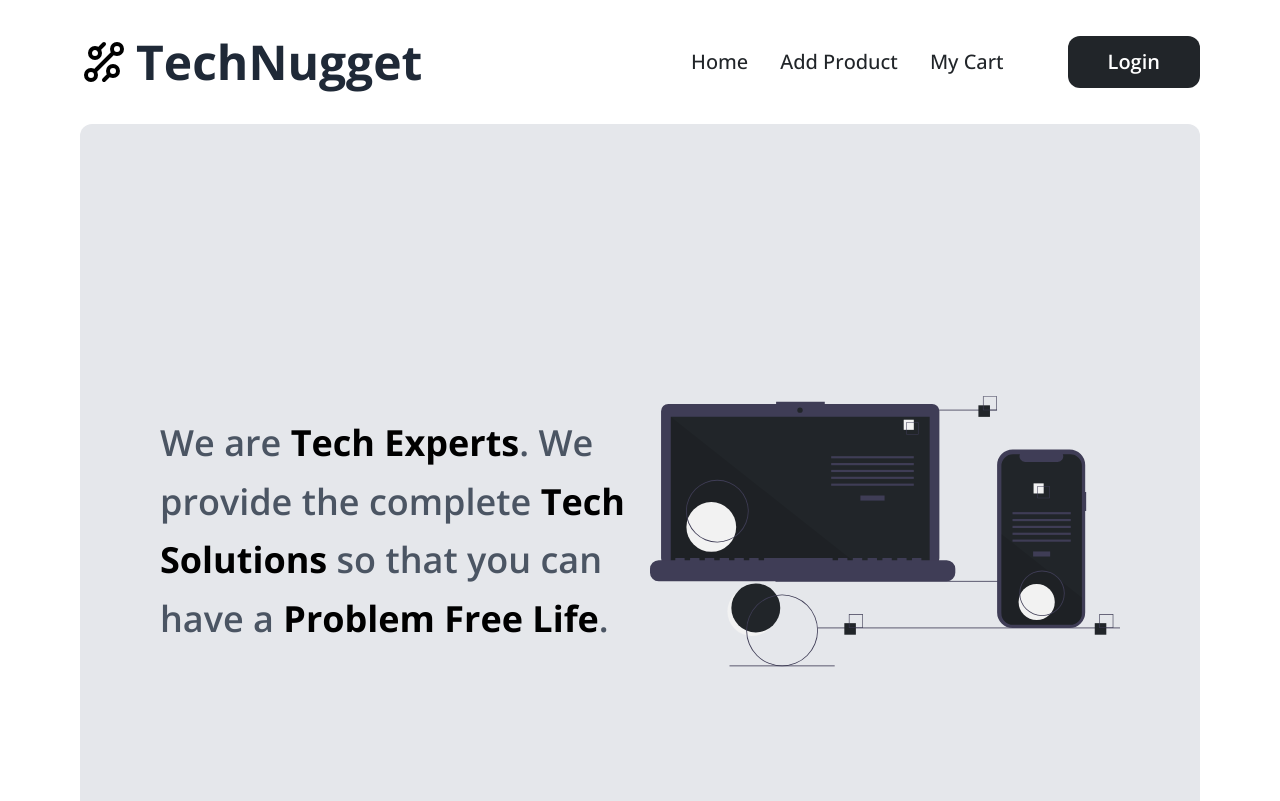
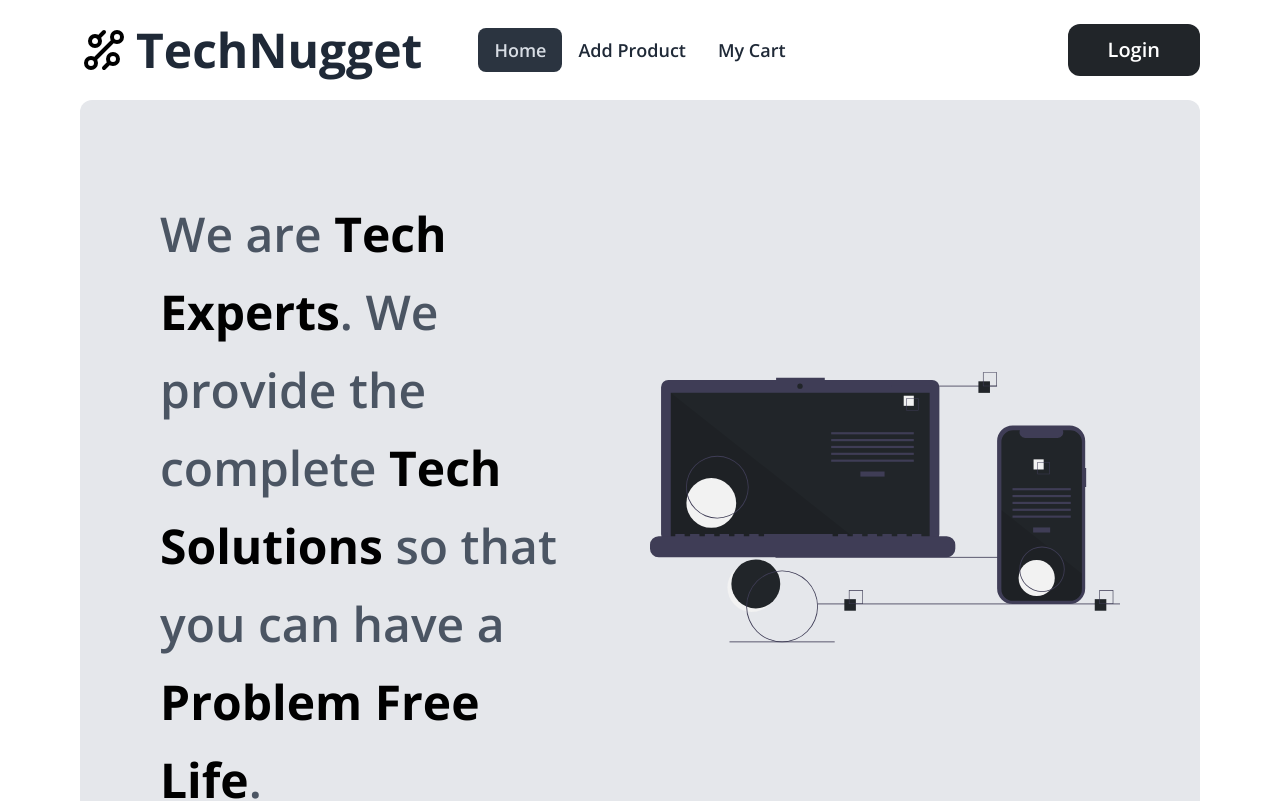
Before and after one commit to tanvir0908/react-tech-nugget, a React (Vite) app in the folder TechNugget/: page / in a window 1280 px wide. Shown: the top 801 px of the page. Built offline with nearby package versions, Linux system fonts and the light colour scheme; no server answers.

Commit message:
Navbar updated with mobile responsive navbar

```diff
--- a/TechNugget/src/components/Banner/Banner.jsx
+++ b/TechNugget/src/components/Banner/Banner.jsx
@@ -4,7 +4,7 @@ export default function Banner() {
   return (
     <div className="md:flex py-20 px-20 justify-center items-center gap-5 mx-0 md:mx-20 bg-gray-200 rounded-xl">
       <div className="flex-1 mx-auto text-gray-600">
-        <h2 className="text-4xl font-semibold leading-relaxed">
+        <h2 className="text-5xl w-11/12 font-semibold leading-relaxed">
           We are <span className="font-bold text-black">Tech Experts</span>. We
           provide the complete{" "}
           <span className="font-bold text-black">Tech Solutions</span> so that
--- a/TechNugget/src/components/Navbar/Navbar.jsx
+++ b/TechNugget/src/components/Navbar/Navbar.jsx
@@ -23,13 +23,13 @@ export default function Navbar() {
         </div>
         <div
           onClick={() => setOpen(!open)}
-          className="absolute right-5 top-[1.4rem] cursor-pointer md:hidden w-7 h-7 text-2xl font-bold"
+          className="absolute right-5 top-[2.6rem] cursor-pointer md:hidden w-7 h-7 text-2xl font-bold"
         >
           {open ? <AiOutlineClose /> : <AiOutlineMenu />}
         </div>
         <ul
-          className={`md:flex md:items-center text-xl font-medium md:pb-0 pb-6 absolute bg-white pl-5 md:pl-0 rounded-xl md:static md:z-auto z-[10] top-[4rem] w-full md:w-auto transition-all duration-500 ease-in ${
-            open ? "left-[250px]" : "left-[500px]"
+          className={`md:flex md:items-center text-xl font-medium md:pb-0 pb-6 absolute bg-white pl-5 md:pl-0 rounded-xl md:static md:z-auto z-[10] w-full md:w-auto transition-all duration-500 ease-in ${
+            open ? "top-[110px]" : "top-[-300px]"
           }`}
         >
           <li className="text-[#212529] md:ml-8 ">
@@ -41,19 +41,6 @@ export default function Navbar() {
           <li className="text-[#212529] md:mx-8 mb-3 md:mb-0">
             <NavLink to={`/cart/${user?.email}`}>My Cart</NavLink>
           </li>
-          {/* {user && (
-            <>
-              <li>
-                <img
-                  className="w-10 border mr-1 rounded-full"
-                  src={user.photoURL}
-                  alt=""
-                />
-              </li>
-              <li>{user.displayName}</li>
-            </>
-          )} */}
-
           {user != null ? (
             <>
               <li>
@@ -63,7 +50,7 @@ export default function Navbar() {
                   alt=""
                 />
               </li>
-              <li>{user.displayName}</li>
+              <li className="my-3 md:my-0">{user.displayName}</li>
               <button
                 onClick={handleLogout}
                 className="bg-[#212529] text-white md:ml-8 font-semibold px-10 py-3 rounded-xl duration-500 md:static"
--- /dev/null
+++ b/TechNugget/src/components/NewNavbar/NewNavbar.jsx
@@ -0,0 +1,98 @@
+import { useContext } from "react";
+import { GrTechnology } from "react-icons/gr";
+import { Link, NavLink } from "react-router-dom";
+import { AuthContext } from "../../Providers/AuthProvider";
+
+export default function NewNavbar() {
+  const { user, logoutUser } = useContext(AuthContext);
+
+  const handleLogout = () => {
+    logoutUser()
+      .then((result) => console.log(result))
+      .catch((error) => console.log(error));
+  };
+
+  return (
+    <div className="navbar md:text-xl bg-base-100 md:px-20 py-5">
+      <div className="navbar-start">
+        <div className="dropdown">
+          <label tabIndex={0} className="btn btn-ghost lg:hidden">
+            <svg
+              xmlns="http://www.w3.org/2000/svg"
+              className="h-5 w-5"
+              fill="none"
+              viewBox="0 0 24 24"
+              stroke="currentColor"
+            >
+              <path
+                strokeLinecap="round"
+                strokeLinejoin="round"
+                strokeWidth="2"
+                d="M4 6h16M4 12h8m-8 6h16"
+              />
+            </svg>
+          </label>
+          <ul
+            tabIndex={0}
+            className="menu menu-sm dropdown-content mt-3 p-5 z-[1] shadow bg-base-100 rounded-box w-52"
+          >
+            <li className="text-xl font-semibold">
+              <NavLink to={"/"}>Home</NavLink>
+            </li>
+            <li className="text-lg font-semibold">
+              <NavLink to={"/addProduct"}>Add Product</NavLink>
+            </li>
+            <li className="text-lg font-semibold">
+              <NavLink to={`/cart/${user?.email}`}>My Cart</NavLink>
+            </li>
+          </ul>
+        </div>
+        <div className="font-bold text-2xl md:text-5xl cursor-pointer ">
+          <Link className="flex items-center gap-2">
+            <GrTechnology />
+            <span>TechNugget</span>
+          </Link>
+        </div>
+      </div>
+      <div className="navbar-center hidden lg:flex">
+        <ul className="menu menu-horizontal px-1">
+          <li className="text-lg font-semibold">
+            <NavLink to={"/"}>Home</NavLink>
+          </li>
+          <li className="text-lg font-semibold">
+            <NavLink to={"/addProduct"}>Add Product</NavLink>
+          </li>
+          <li className="text-lg font-semibold">
+            <NavLink to={`/cart/${user?.email}`}>My Cart</NavLink>
+          </li>
+        </ul>
+      </div>
+      <div className="navbar-end">
+        {user ? (
+          <>
+            <img
+              className="w-10 hidden md:inline border mr-1 rounded-full"
+              src={user.photoURL}
+              alt=""
+            />
+            <p className="my-3 hidden md:inline font-medium md:my-0">
+              {user.displayName}
+            </p>
+            <button
+              onClick={handleLogout}
+              className="bg-[#212529] text-white md:ml-8 font-semibold px-10 py-3 rounded-xl duration-500 md:static"
+            >
+              Logout
+            </button>
+          </>
+        ) : (
+          <Link to={"/login"}>
+            <button className="bg-[#212529] text-white font-semibold px-5 py-2 mr-4 md:mr-0 md:px-10 md:py-3 rounded-xl">
+              Login
+            </button>
+          </Link>
+        )}
+      </div>
+    </div>
+  );
+}
--- a/TechNugget/src/components/Root/Root.jsx
+++ b/TechNugget/src/components/Root/Root.jsx
@@ -1,11 +1,13 @@
 import { Outlet } from "react-router-dom";
-import Navbar from "../Navbar/Navbar";
+// import Navbar from "../Navbar/Navbar";
 import Footer from "../Footer/Footer";
+import NewNavbar from "../NewNavbar/NewNavbar";
 
 export default function Root() {
   return (
     <div>
-      <Navbar />
+      {/* <Navbar /> */}
+      <NewNavbar />
       <Outlet></Outlet>
       <Footer />
     </div>
--- a/TechNugget/src/main.jsx
+++ b/TechNugget/src/main.jsx
@@ -35,7 +35,11 @@ const router = createBrowserRouter([
       },
       {
         path: "/cart/:id",
-        element: <Cart />,
+        element: (
+          <PrivateRoute>
+            <Cart />
+          </PrivateRoute>
+        ),
         loader: ({ params }) =>
           fetch(`http://localhost:5000/carts/${params.id}`),
       },
```
